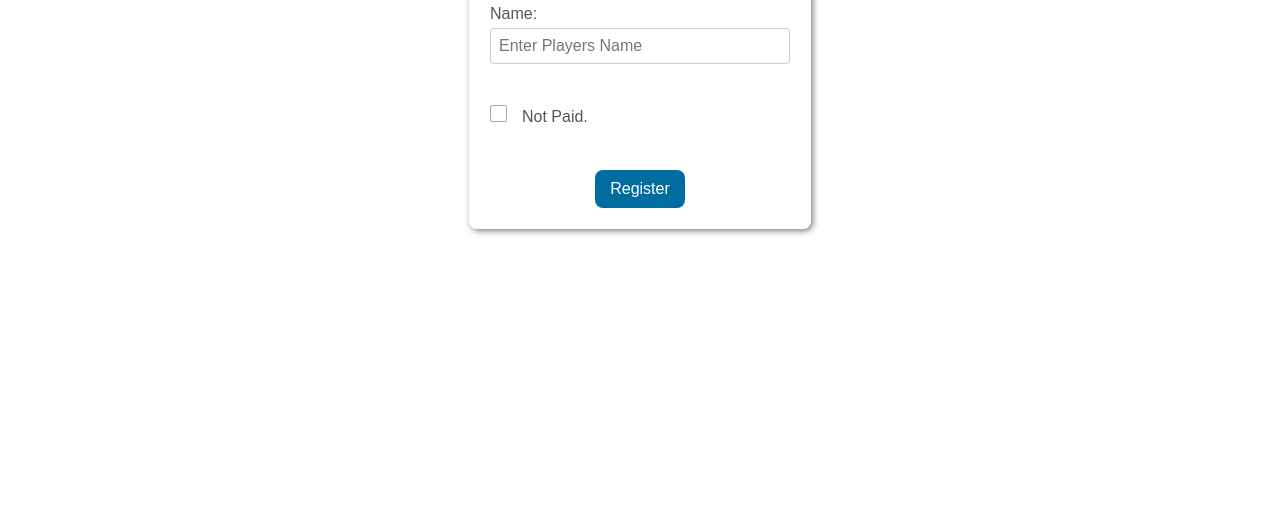
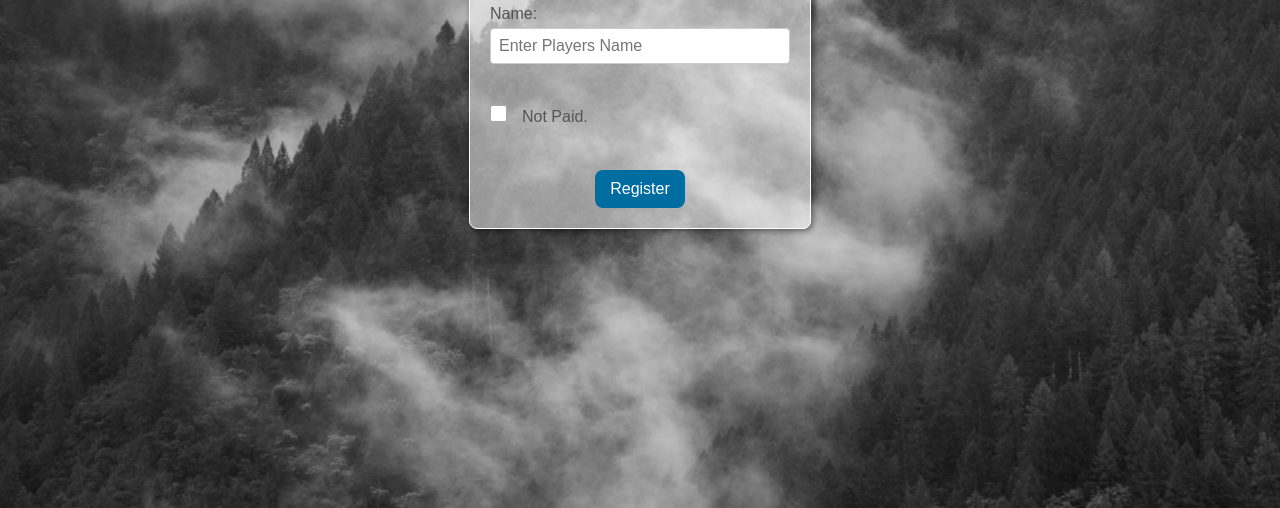
Before and after one commit to BHallPhoto/mtclub-pool, a plain HTML site: page index.html in a window 1280 px wide. Shown: the part 292-800 px from the top of the page. Drawn offline with Linux system fonts and the light colour scheme; a web font is replaced by a local one.

Commit message:
Stupid stuff :D

```diff
--- a/css/style.css
+++ b/css/style.css
@@ -1,6 +1,6 @@
 body {
 	font-family: Arial, sans-serif;
-	background: url("bg.jpg");
+	background: url("../bg.jpg");
 	background-size: cover;
 	background-repeat: no-repeat;
 	margin: 0;
```
